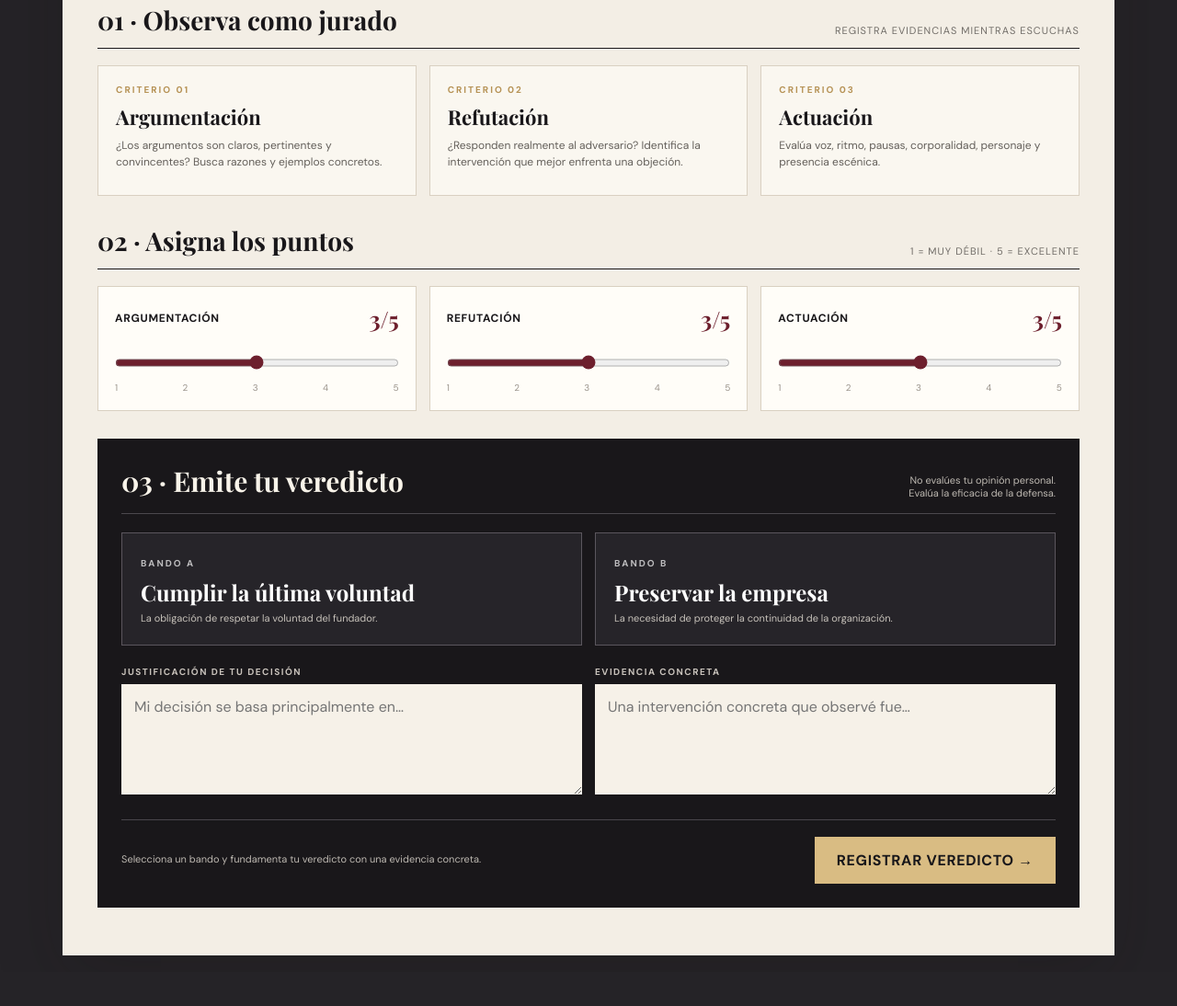
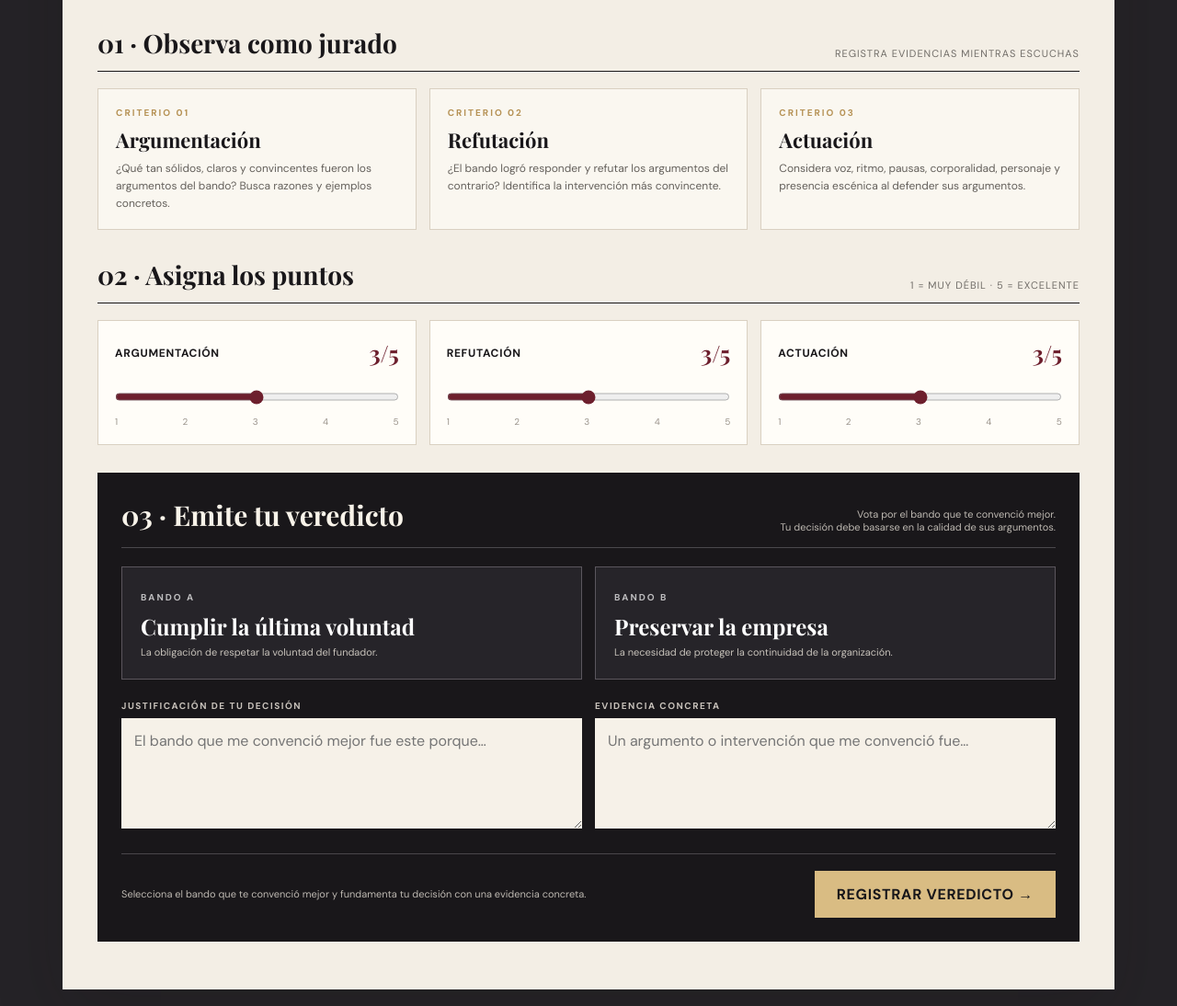
Before and after one commit to robertosuazogomez-commits/jurado-directorio-antigona, a website: page public/index.html in a window 1280 px wide. Shown: the part 675-1769 px from the top of the page at 92% size. Before the commit the page ends 1732 px from the top, so only its background shows below. Drawn offline with nearby package versions, Linux system fonts and the light colour scheme.

Commit message:
index.html

```diff
--- a/public/index.html
+++ b/public/index.html
@@ -99,7 +99,7 @@ input[type=range]{width:100%;accent-color:var(--wine);margin:19px 0 8px;height:2
   <div class="hero-copy">
     <div class="eyebrow">El funeral del CEO</div>
     <h1>El jurado<br>del <em>directorio</em></h1>
-    <p class="lede">La empresa debe decidir entre <b>cumplir la última voluntad del fundador</b> o <b>preservar la empresa</b>. Tu tarea no es decidir quién tiene razón: debes determinar <b>quién defendió mejor su posición</b>.</p>
+    <p class="lede">La empresa debe decidir entre <b>cumplir la última voluntad del fundador</b> o <b>preservar la empresa</b>. Tu tarea es decidir <b>qué bando logró convencerte mejor</b>, considerando la calidad de sus argumentos y cómo respondió al bando contrario.</p>
   </div>
   <div class="hero-mark">
     <div class="case-card"><span class="case-no">01</span><div class="label">Expediente</div><h2>Antígona</h2><p>Una decisión de principios frente a una decisión de supervivencia corporativa. El directorio escucha. Tú dictas el veredicto.</p></div>
@@ -122,9 +122,9 @@ input[type=range]{width:100%;accent-color:var(--wine);margin:19px 0 8px;height:2
 
   <div class="section-label"><h2>01 · Observa como jurado</h2><span>Registra evidencias mientras escuchas</span></div>
   <div class="criteria">
-    <article class="criterion"><div class="n">CRITERIO 01</div><h3>Argumentación</h3><p>¿Los argumentos son claros, pertinentes y convincentes? Busca razones y ejemplos concretos.</p></article>
-    <article class="criterion"><div class="n">CRITERIO 02</div><h3>Refutación</h3><p>¿Responden realmente al adversario? Identifica la intervención que mejor enfrenta una objeción.</p></article>
-    <article class="criterion"><div class="n">CRITERIO 03</div><h3>Actuación</h3><p>Evalúa voz, ritmo, pausas, corporalidad, personaje y presencia escénica.</p></article>
+    <article class="criterion"><div class="n">CRITERIO 01</div><h3>Argumentación</h3><p>¿Qué tan sólidos, claros y convincentes fueron los argumentos del bando? Busca razones y ejemplos concretos.</p></article>
+    <article class="criterion"><div class="n">CRITERIO 02</div><h3>Refutación</h3><p>¿El bando logró responder y refutar los argumentos del contrario? Identifica la intervención más convincente.</p></article>
+    <article class="criterion"><div class="n">CRITERIO 03</div><h3>Actuación</h3><p>Considera voz, ritmo, pausas, corporalidad, personaje y presencia escénica al defender sus argumentos.</p></article>
   </div>
 
   <div class="section-label"><h2>02 · Asigna los puntos</h2><span>1 = muy débil · 5 = excelente</span></div>
@@ -135,16 +135,16 @@ input[type=range]{width:100%;accent-color:var(--wine);margin:19px 0 8px;height:2
   </div>
 
   <section class="verdict-wrap">
-    <div class="verdict-title"><h2>03 · Emite tu veredicto</h2><p>No evalúes tu opinión personal.<br>Evalúa la eficacia de la defensa.</p></div>
+    <div class="verdict-title"><h2>03 · Emite tu veredicto</h2><p>Vota por el bando que te convenció mejor.<br>Tu decisión debe basarse en la calidad de sus argumentos.</p></div>
     <div class="bands">
       <button type="button" class="choice a" data-band="A" onclick="pick('A')"><span class="tag">BANDO A</span><strong>Cumplir la última voluntad</strong><small>La obligación de respetar la voluntad del fundador.</small></button>
       <button type="button" class="choice b" data-band="B" onclick="pick('B')"><span class="tag">BANDO B</span><strong>Preservar la empresa</strong><small>La necesidad de proteger la continuidad de la organización.</small></button>
     </div>
     <div class="evidence-grid">
-      <div class="textbox"><label for="reason">Justificación de tu decisión</label><textarea id="reason" maxlength="2000" placeholder="Mi decisión se basa principalmente en…"></textarea></div>
-      <div class="textbox"><label for="evidence">Evidencia concreta</label><textarea id="evidence" maxlength="2000" placeholder="Una intervención concreta que observé fue…"></textarea></div>
+      <div class="textbox"><label for="reason">Justificación de tu decisión</label><textarea id="reason" maxlength="2000" placeholder="El bando que me convenció mejor fue este porque…"></textarea></div>
+      <div class="textbox"><label for="evidence">Evidencia concreta</label><textarea id="evidence" maxlength="2000" placeholder="Un argumento o intervención que me convenció fue…"></textarea></div>
     </div>
-    <div class="submit-row"><div id="status">Selecciona un bando y fundamenta tu veredicto con una evidencia concreta.</div><button type="button" class="btn" id="submitBtn" onclick="submitVote()">REGISTRAR VEREDICTO →</button></div>
+    <div class="submit-row"><div id="status">Selecciona el bando que te convenció mejor y fundamenta tu decisión con una evidencia concreta.</div><button type="button" class="btn" id="submitBtn" onclick="submitVote()">REGISTRAR VEREDICTO →</button></div>
   </section>
   <div id="result" class="result"></div>
 </div>
@@ -162,7 +162,7 @@ function pick(x){
   selected = x;
   document.querySelectorAll('.choice').forEach(b => b.classList.remove('selected'));
   document.querySelector('.choice[data-band="'+x+'"]').classList.add('selected');
-  $('status').textContent = 'Bando '+x+' seleccionado. Ahora justifica tu decisión y aporta una evidencia concreta.';
+  $('status').textContent = 'Bando '+x+' seleccionado. Explica por qué sus argumentos te convencieron más y aporta una evidencia concreta.';
 }
 
 async function submitVote(){
```
